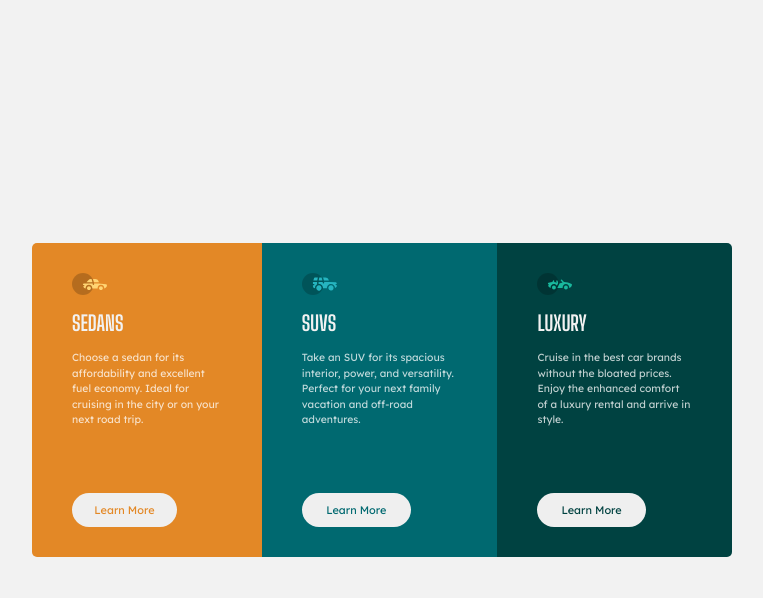
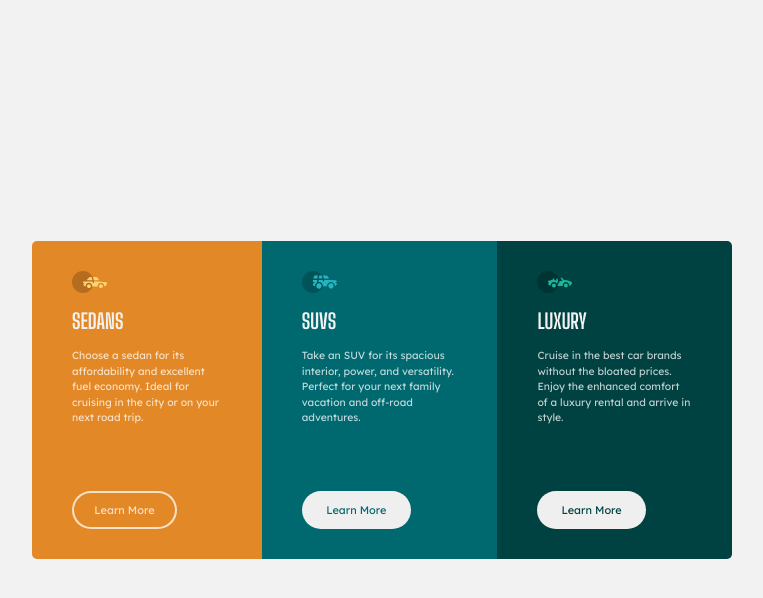
Before and after one commit to lcabrera13/3-column-preview-card-component-solution, a plain HTML site: page index.html in a window 1280 px wide. In both pictures the pointer is over the button 382 px from the left and 509 px from the top of the page. Shown: the whole page, without its empty margins (258-1021 px from the left). Drawn offline with Linux system fonts and the light colour scheme.

Commit message:
added hover and focus states for interactive elements

```diff
--- a/css/style.css
+++ b/css/style.css
@@ -68,6 +68,7 @@ main section button {
     border: none;
     padding: 10px;
     border-radius: 20px;
+    border: 2px solid transparent;
 }
 
 .box-sedans {
@@ -78,6 +79,13 @@ main section button {
     color: var(--bright-orange);
 }
 
+.box-sedans button:hover {
+    background-color: var(--bright-orange);
+    color: var(--transparent-white);
+    border: 2px solid var(--transparent-white);
+    cursor: pointer;
+}
+
 .box-suvs {
     background-color: var(--dark-cyan);
 }
@@ -86,12 +94,26 @@ main section button {
     color: var(--dark-cyan);
 }
 
+.box-suvs button:hover {
+    background-color: var(--dark-cyan);
+    color: var(--transparent-white);
+    border: 2px solid var(--transparent-white);
+    cursor: pointer;
+}
+
 .box-luxury {
     background-color: var(--very-dark-cyan);
 }
 
 .box-luxury button {
     color: var(--very-dark-cyan);
+}
+
+.box-luxury button:hover {
+    background-color: var(--very-dark-cyan);
+    color: var(--transparent-white);
+    border: 2px solid var(--transparent-white);
+    cursor: pointer;
 }
 
 @media (min-width: 1000px) {
```
